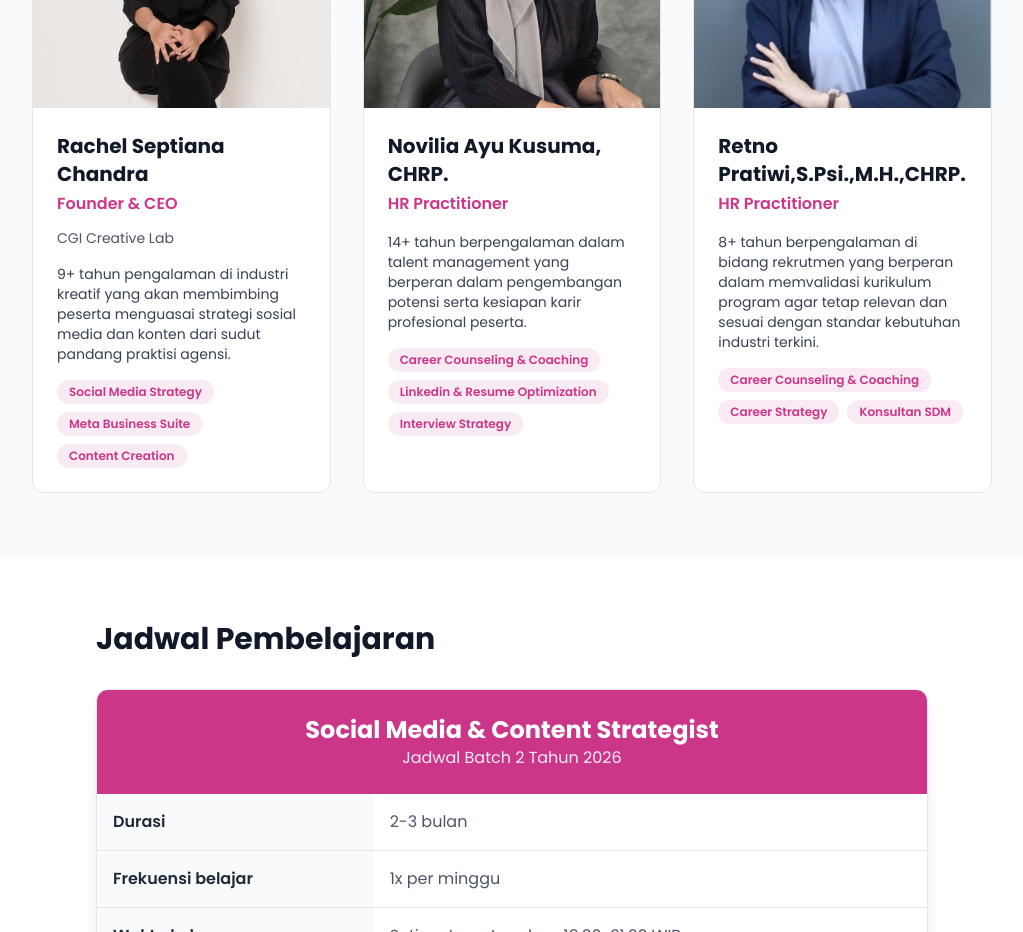
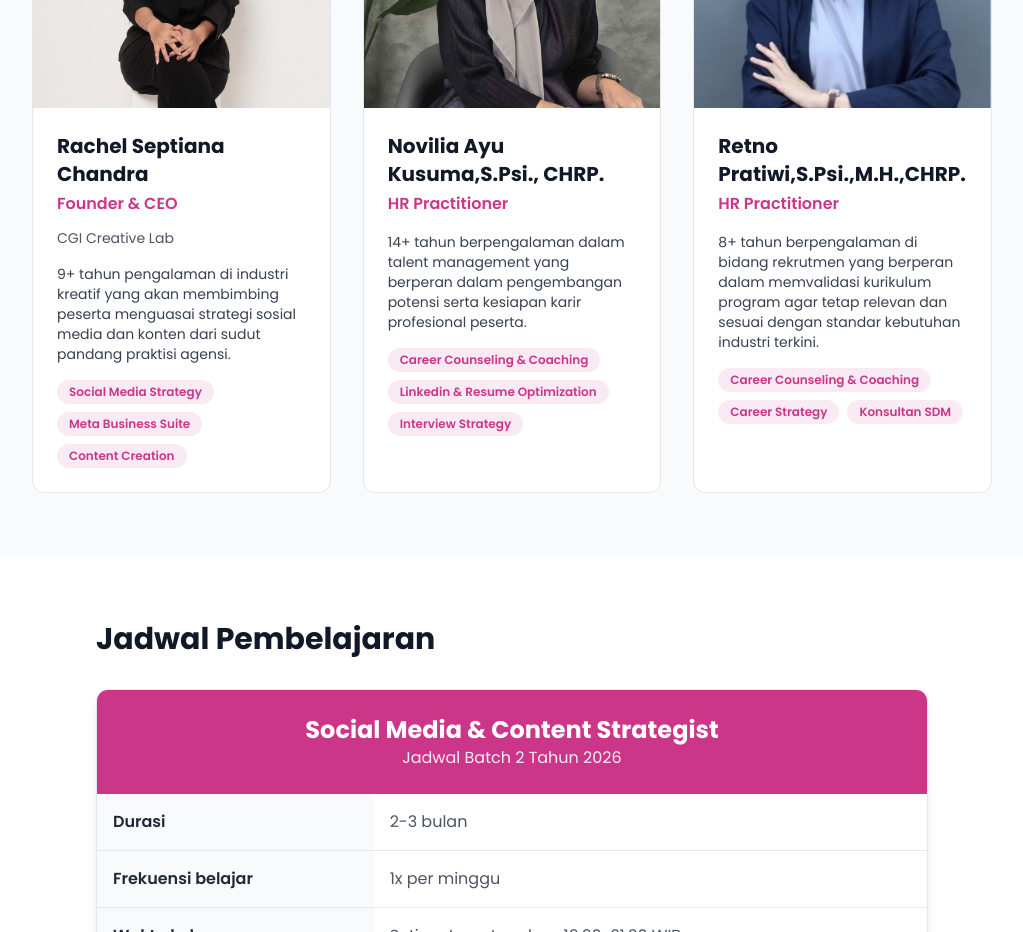
Before and after one commit to ihl-akmal/landing-website, a Next.js app: page /wcl-pbi/socmed-strategist in a window 1280 px wide. Shown: the part 3640-4572 px from the top of the page, without its empty margins (128-1151 px from the left). Built offline with nearby package versions, Linux system fonts and the light colour scheme; no server answers.

Commit message:
fix: update nama mentor

```diff
--- a/app/wcl-pbi/socmed-strategist/page-client.tsx
+++ b/app/wcl-pbi/socmed-strategist/page-client.tsx
@@ -215,7 +215,7 @@ export default function SocialMediaContentStrategistPage() {
       label: "Expert mentor"
     },
     {
-      name: "Novilia Ayu Kusuma, CHRP.",
+      name: "Novilia Ayu Kusuma,S.Psi., CHRP.",
       title: "HR Practitioner",
       // company: "Shopee Indonesia",
       image:
```
